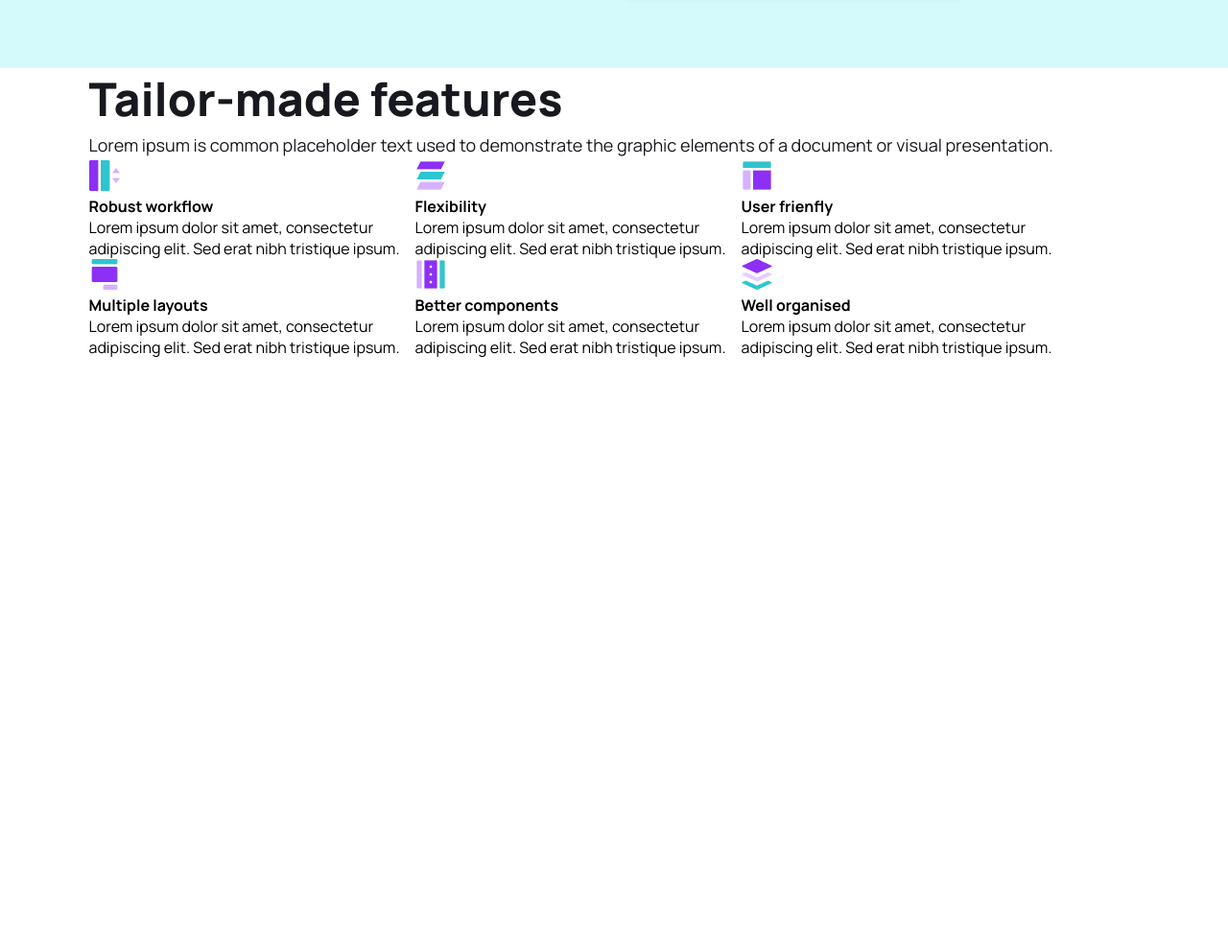
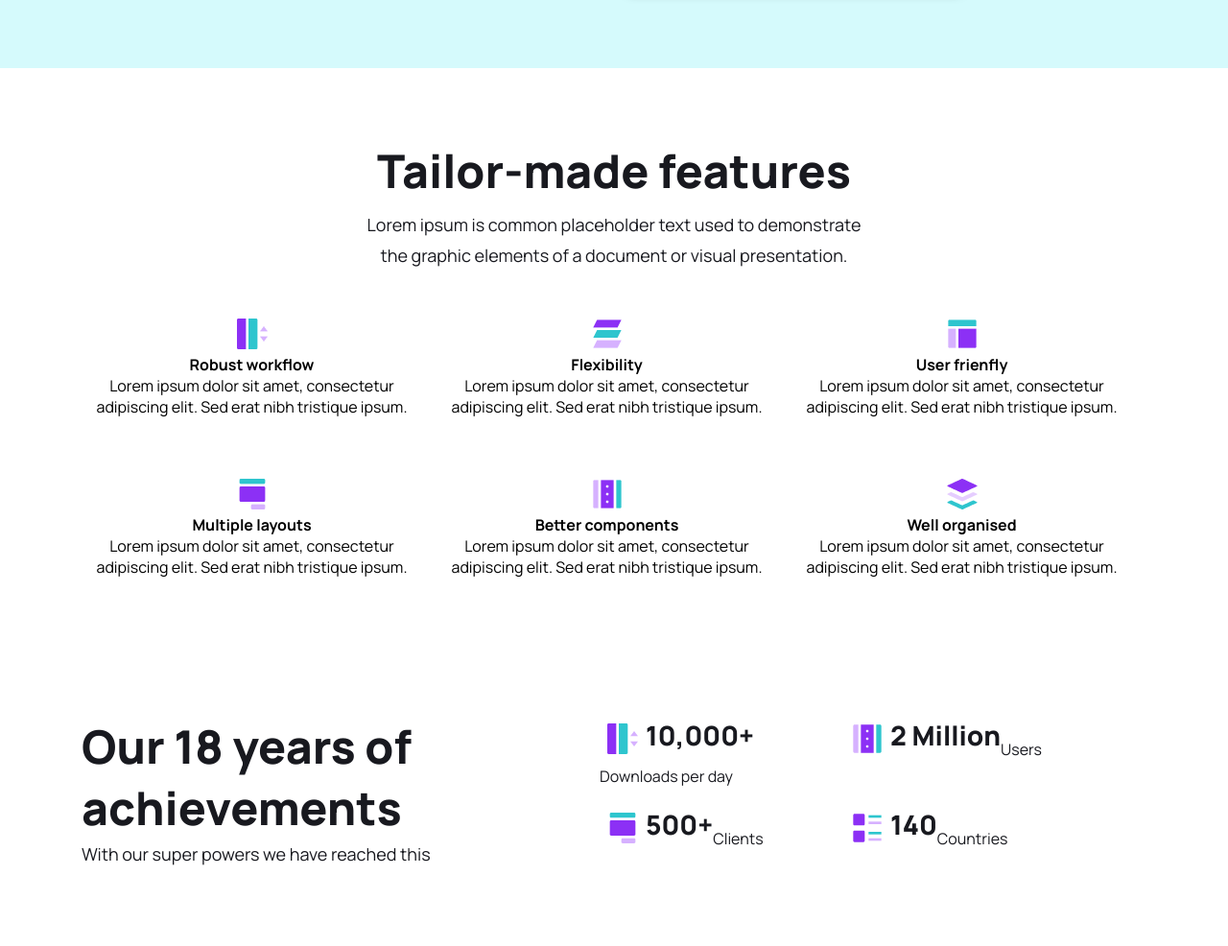
Before and after one commit to AlexKashpor/Landify, a website: page src/index.html in a window 1280 px wide. Shown: the part 1860-2846 px from the top of the page at 96% size. Before the commit the page ends 2233 px from the top, so only its background shows below. Drawn offline with nearby package versions, Linux system fonts and the light colour scheme; files that its build step writes are made by us from their sources.

Commit message:
feat: add section headline

```diff
--- a/src/index.html
+++ b/src/index.html
@@ -100,7 +100,7 @@
     <section class="tailorMade">
         <div class="container3">
             <h1 class="tailorMade__h1">Tailor-made features</h1>
-        <p class="tailorMade__p">Lorem ipsum is common placeholder text used to demonstrate the graphic elements of a
+        <p class="tailorMade__p">Lorem ipsum is common placeholder text used to demonstrate</br> the graphic elements of a
             document or visual presentation.</p>
         <div class="tailorMade__boxes">
             <div class="tailorMade__box">
@@ -145,6 +145,37 @@
 
 
     </section>
+    <article class="ourYears">
+    <div class="ourYears__box1">
+        <h2>Our 18 years of achievements</h2>
+        <p>With our super powers we have reached this</p>
+    </div>
+    <div class="ourYears__box2">
+        <div class="ourYears__box">
+            <img src="img/Icon.svg" alt="1">
+            <p class="ourYears__num">10,000+</p></br>
+            <p class="ourYears__p">Downloads per day</p>
+        </div>
+        <div class="ourYears__box">
+            <img src="img/Icon2.svg" alt="1">
+            <p class="ourYears__num">2 Million</p></br>
+            <p class="ourYears__p">Users</p>
+        </div>
+        <div class="ourYears__box">
+            <img src="img/Icon3.svg" alt="1">
+            <p class="ourYears__num">500+</p></br>
+            <p class="ourYears__p">Clients</p>
+        </div>
+        <div class="ourYears__box">
+            <img src="img/Icon4.svg" alt="1">
+            <p class="ourYears__num">140</p></br>
+            <p class="ourYears__p">Countries</p>
+        </div>
+    </div>
+    </article>
+    <section class="headline">
+
+    </section>
 </body>
 
 </html>
--- a/src/sass/main.scss
+++ b/src/sass/main.scss
@@ -35,10 +35,12 @@ h1 {
     max-width: 920px;
     margin: 0 auto;
 }
-.container3{
+
+.container3 {
     max-width: 1095px;
     margin: 0 auto;
 }
+
 //header
 header {
     width: 100%;
@@ -136,6 +138,7 @@ header {
     background-color: #D5FAFC;
     width: 100%;
     padding-bottom: 78px;
+    margin-bottom: 75px;
 
     .container2 {
         display: flex;
@@ -230,6 +233,7 @@ header {
                     @include font('Manrope', 18px, 400, 32px, #18191F);
                     margin-bottom: 35px;
                 }
+
                 .realStories__paragraph::before {
                     content: url('/img/Page 1.svg');
                     position: absolute;
@@ -270,6 +274,7 @@ header {
                     margin-bottom: 35px;
                     @include font('Manrope', 18px, 400, 32px, #18191F);
                 }
+
                 .realStories__paragraph::before {
                     content: url('/img/Page 1.svg');
                     position: absolute;
@@ -290,18 +295,84 @@ header {
 }
 
 //tailorMade
-.tailorMade{
-    .tailorMade__h1{
-        @include font('Manrope', 48px, 800, 64px,#18191F );
+.tailorMade {
+    margin-bottom: 80px;
+
+    .tailorMade__h1 {
+        @include font('Manrope', 48px, 800, 64px, #18191F);
+        text-align: center;
+        margin-bottom: 8px;
     }
-    .tailorMade__p{
-        @include font('Manrope', 18px, 400, 32px,#18191F );
+
+    .tailorMade__p {
+        @include font('Manrope', 18px, 400, 32px, #18191F);
+        text-align: center;
+        margin-bottom: 50px;
+
     }
-    .tailorMade__boxes{
+
+    .tailorMade__boxes {
         display: flex;
         flex-flow: row wrap;
-        .tailorMade__box{
+
+        .tailorMade__box {
+            text-align: center;
             max-width: 340px;
+            margin-bottom: 64px;
+            margin-right: 30px;
+        }
+
+        .tailorMade__box:nth-child(3) {
+            margin-right: 0;
+        }
+
+        .tailorMade__box:nth-child(6) {
+            margin-right: 0;
+        }
+    }
+
+}
+
+//ourYears
+.ourYears {
+    max-width: 1110px;
+    margin: 0 auto;
+    display: flex;
+    flex-flow: row wrap;
+    .ourYears__box1 {
+        max-width: 540px;
+        margin-bottom: 80px;
+        h2 {
+            @include font('Manrope', 48px, 800, 64px, #18191F);
+        }
+
+        p {
+            @include font('Manrope', 18px, 400, 32px, #18191F);
+        }
+    }
+    .ourYears__box2{
+        display: flex;
+        flex-flow: row wrap;
+        max-width: 510px;
+        margin-bottom: 80px;
+        // justify-content: space-between;
+        .ourYears__box{
+            min-width: 255px;
+            img{
+                // display: inline;
+                float: left;
+            }
+            .ourYears__num{
+                @include font('Manrope', 28px, 800, 40px, #18191F );
+                // display: inline;
+                float: left;
+                margin-bottom: 10px;
+            }
+            .ourYears__p{
+                @include font('Manrope', 16px, 400, 26px, #18191F );
+                // display: inline;
+                float: left;
+            }
         }
     }
 }
```
Also changed, not shown: src/img/AppStoreBadge.png (added), src/img/Colorfoot.svg (added), src/img/Cover Image.png (added), src/img/GPlayBadge.png (added), src/img/Icon.svg (added), src/img/Icon2.svg (added), src/img/Icon3.svg (added), src/img/Icon4.svg (added), src/img/ManageBack.png (added), src/img/PhoneMockup.png (added).
